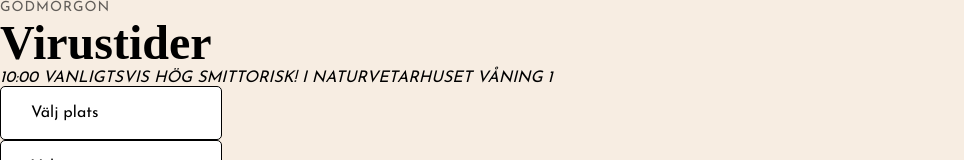
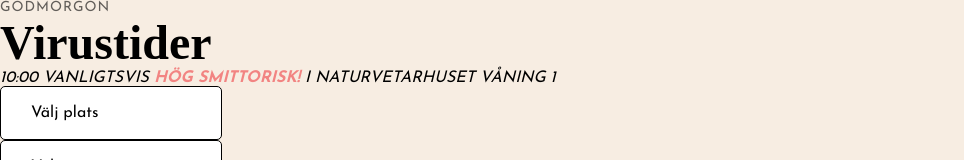
Before and after one commit to JohnVicke/innovativa, a React (Create React App) app in the folder client/: page / in a window 1280 px wide. Shown: the top 160 px of the page, without its empty margins (0-964 px from the left). Built offline with nearby package versions, Linux system fonts and the light colour scheme.

Commit message:
yaxis fix

```diff
--- a/client/src/components/chart/pirGraph.js
+++ b/client/src/components/chart/pirGraph.js
@@ -1,8 +1,9 @@
 import React from "react";
-import { Chart, LineAdvance } from "bizcharts";
+import { Chart, LineAdvan, Line, Axis, Tooltip, Legend} from "bizcharts";
 import "./index.scss";
 
 const PirGraph = ({ data }) => {
+
   const parseData = ({ data }) => {
     return data[0].times;
   };
@@ -11,11 +12,24 @@ const PirGraph = ({ data }) => {
     value: { max: 5 },
   };
 
+  var yLabels = {
+    0 : 'låg', 2.5 : 'mellan', 5 : 'hög', 7.5 : 'varing', 10 : 'nejnej'
+}
+
+
   return (
     <Chart scale={scale} className="chart" padding={[10, 20, 50, 40]} autoFit height={200} data={parseData(data)}>
-      <LineAdvance style={{ lineWidth: 3 }} shape="smooth" point area position="time*pir" color="#F28482" />
+					<Axis name="time"/>
+					<Axis name="pir"      label={{
+          formatter: val => {
+            return yLabels[val]
+          }
+        }}
+
+          />
+          <Tooltip crosshairs={{type : "y"}}/>
+      <Line style={{ lineWidth: 4 }} shape="smooth" position="time*pir" color="#F28482" />
     </Chart>
-  );
-};
+  );};
 
 export default PirGraph;
--- a/client/src/components/landingPage/landingPage.css
+++ b/client/src/components/landingPage/landingPage.css
@@ -24,3 +24,7 @@ h1 {
   font-family: "Yeseva One";
   font-size: 48px;
 }
+
+b{
+  color: #F28482;
+}
--- a/client/src/components/landingPage/landingPage.js
+++ b/client/src/components/landingPage/landingPage.js
@@ -204,12 +204,14 @@ class LandingPage extends React.Component {
       [key]: temp,
     });
   };
+
+
   render() {
     return (
       <div className="wrapper">
         <h3 className="caption">GODMORGON</h3>
         <h1>Virustider</h1>
-        <p>10:00 VANLIGTSVIS HÖG SMITTORISK! I NATURVETARHUSET VÅNING 1</p>
+        <p>10:00 VANLIGTSVIS <b>HÖG SMITTORISK!</b> I NATURVETARHUSET VÅNING 1</p>
         <div className="dd-wrapper">
           <Dropdown title="Välj plats" list={this.state.location} />
           <Dropdown title="Välj våning" list={this.state.location} />
```
Also changed, not shown: 1 other file (tests, documents, lock files or other folders).
